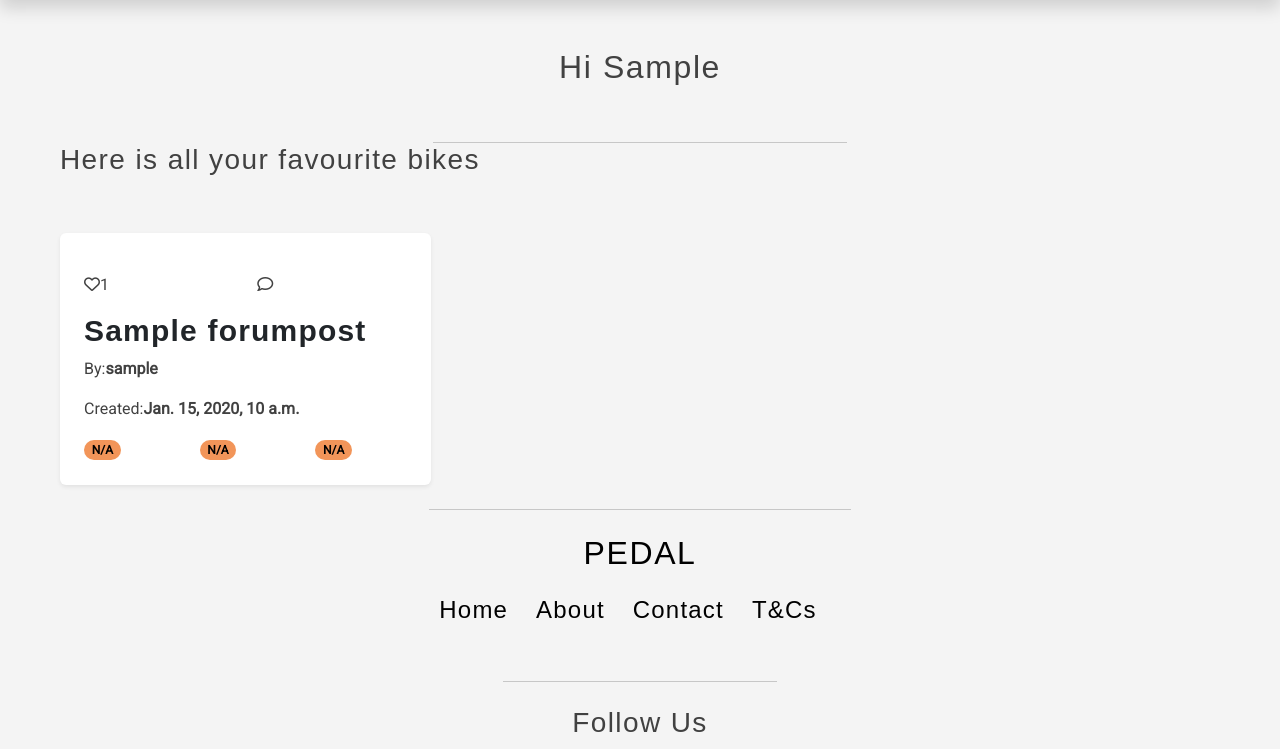
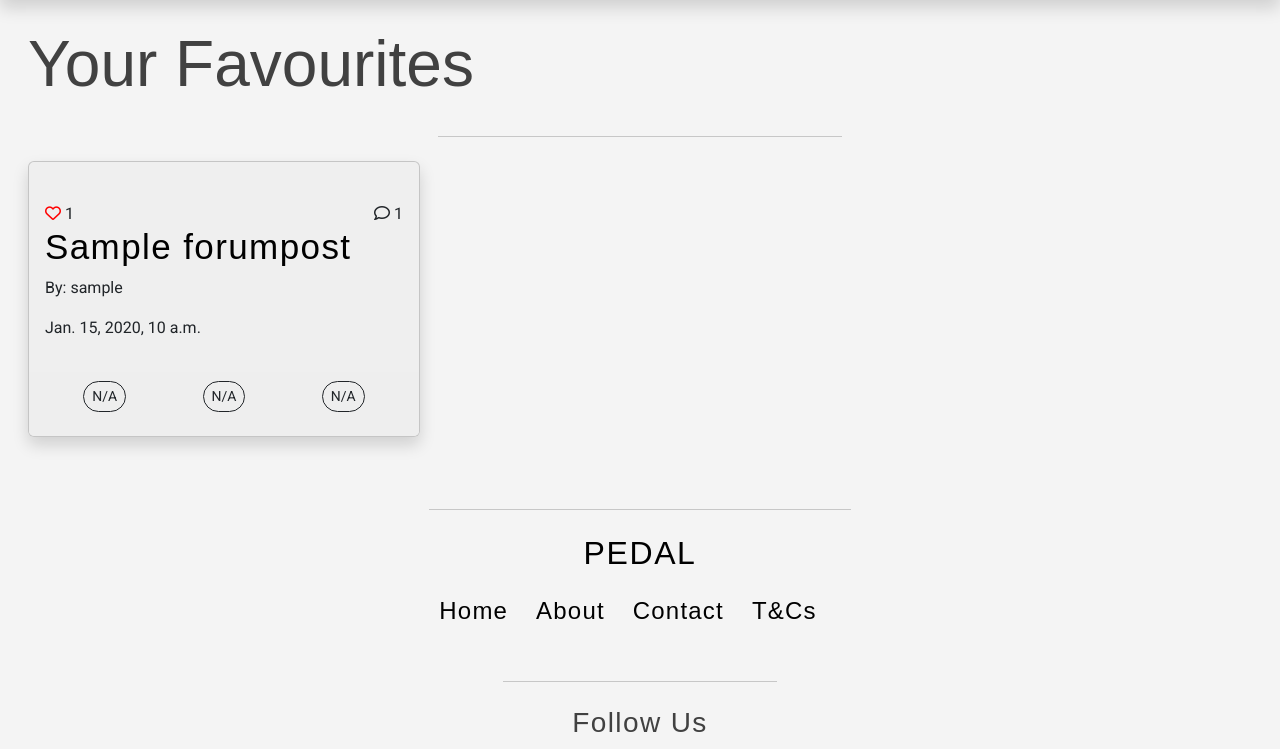
Before and after one commit to dylankane/pedal, a Django app: page /liked_list/ in a window 1280 px wide. Shown: the part 78-827 px from the top of the page. Run offline with Django 3.2, Linux system fonts and the light colour scheme; a user stored in the database is signed in; tables that the repository leaves empty hold one stand-in row (values such as "Sample post"); some libraries are stand-ins or nearby versions; some web fonts are replaced.

Commit message:
Update post cards layout for site consistency

```diff
--- a/templates/liked_list.html
+++ b/templates/liked_list.html
@@ -1,56 +1,47 @@
 {% extends "base.html" %}
 
 {% block content %}
-<div class="container-fluid">
-    <div class="row text-center my-5">
-        <h2>Hi {{ user.username|capfirst }} </h2>
-    </div>
+
+<div class="container-fluid mb-5">
+    <div class="col mx-3">
+        <h1 class="title">Your Favourites</h1>
         <hr>
-    <div class="row mb-5 px-lg-5">
-        <h3>Here is all your favourite bikes  </h3>
-    </div>
-    <div class="row px-lg-5">
-
-        <div class="col-12">
-            <div class="row">
+        <div class="row mt-4">
             {% for post in posts %}
             <div class="col-md-4 mb-4">
-                    <div class="bg-white rounded shadow-sm h-100">
+                <div class=" card card-cascade rounded shadow h-100">
+                    <div class="view view-cascade overlay">
                         {% if "placeholder" in post.cover_image.url %}
-                        <img src="/static/images/placeholder2.jpg.webp" alt="" class="img-fluid card-img-top rounded">
+                        <img src="/static/images/placeholder2.jpg.webp" alt="" class="img-fluid card-img-top">
                         {% else %}
-                        <img src="{{ post.cover_image.url }}" alt="" class="img-fluid card-img-top rounded">
+                        <img src="{{ post.cover_image.url }}" alt="" class="img-fluid card-img-top">
                         {% endif %}
-                        <div class="col p-3">
-
-                            <div class="row px-2">
-                                <div class="col mb-3"><i class="far fa-heart"></i><span class="font-weight-bold">{{ post.number_of_likes }}</span>
                     </div>
-                                <div class="col mb-3"><span><i class="fa-regular fa-comment"></i></span>
+                    <div class="card-body card-body-cascade">
+                        <div class="d-flex justify-content-between">
+                            <div>
+                                <span><i class="far fa-heart red"></i></span>
+                                <span class="font-weight-bold">{{ post.number_of_likes }}</span>
+                            </div>
+                            <div>
+                                {% with post.comments.count as total_comments %}
+                                <span><i class="fa-regular fa-comment"></i></span>
+                                <span class="font-weight-bold"> {{ total_comments }}</span>
+                                {% endwith %}
                             </div>
                         </div>
-
-                            <div class="row px-2">
-                                <h4><a href="{% url 'post_detail' post.id post.slug %}" class="text-dark"><strong>{{ post.title }}</strong></a></h4>
-                            </div>
-                            <div class="row px-2"><p class="post-subtitle">By:<strong>{{ post.author }}</strong></p>
-                            </div>
-                            <div class="row px-2"><p class="post-subtitle">Created:<strong>{{ post.created_on }}</strong></p>
-                            </div>
-
-                            <div class="row px-2 mb-2">
-                                <div class="col">
-                                    <a href="#" class="badge rounded-pill" id="tags">{{ post.bikes }}</a>
-                                </div>
-                                <div class="col">
-                                    <a href="#" class="badge rounded-pill" id="tags">{{ post.bars }}</a>
-                                </div>
-                                <div class="col">
-                                   <a href="#" class="badge rounded-pill" id="tags"> {{ post.gears }} </a>
+                        <div>
+                            <h3 class="card-title"><a href="{% url 'post_detail' post.id post.slug %}" class="anchor">{{ post.title }}</a></h3>
+                            <p>By: {{ post.author }}</p>
+                            <p>{{ post.created_on }}</p>
                         </div>
                     </div>
-
-
+                    <div class="card-footer card-footer-cascade text-muted text-center">
+                        <div class="d-flex justify-content-around pb-3">
+                            <a href="{% url 'categories' post.bikes %}"><span class="btn btn-outline-dark btn-sm rounded-pill">{{ post.bikes }}</span></a>
+                            <a href="{% url 'categories' post.bars %}"><span class="btn btn-outline-dark btn-sm rounded-pill">{{ post.bars }}</span></a>
+                            <a href="{% url 'categories' post.gears %}"><span class="btn btn-outline-dark btn-sm rounded-pill">{{ post.gears }}</span></a>
+                        </div>
                     </div>
                 </div>
             </div>
@@ -66,17 +57,17 @@
 <nav class="mb-5" aria-label="Page navigation">
     <ul class="pagination justify-content-center">
         {% if page_obj.has_previous %}
-            <li><a href="?page={{ page_obj.previous_page_number }}" class="page-link text-dark rounded">&laquo; PREV </a></li>
+        <li><a href="?page={{ page_obj.previous_page_number }}" class="page-link text-dark rounded m-1">&laquo; PREV </a></li>
         {% endif %}
         {% for i in paginator.page_range %}
         {% if page_obj.number == i %}
-                <li class="page-item disabled"><a href="?page={{ i }}" class="page-link text-dark rounded">{{ i }}</a></li>
+            <li class="page-item disabled"><a href="?page={{ i }}" class="page-link text-dark rounded m-1">{{ i }}</a></li>
         {% else %}
-                <li><a href="?page={{ i }}" class="page-link text-dark rounded">{{ i }}</a></li>
+            <li><a href="?page={{ i }}" class="page-link text-dark rounded m-1">{{ i }}</a></li>
         {% endif %}
     {% endfor %}
         {% if page_obj.has_next %}
-            <li><a href="?page={{ page_obj.next_page_number }}" class="page-link text-dark rounded"> NEXT &raquo;</a></li>
+        <li><a href="?page={{ page_obj.next_page_number }}" class="page-link text-dark rounded m-1"> NEXT &raquo;</a></li>
 
         {% endif %}
     </ul>
```
Lines whose indentation alone changed are shown as unchanged.
